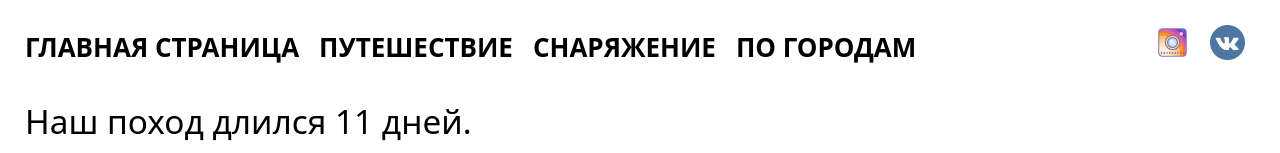
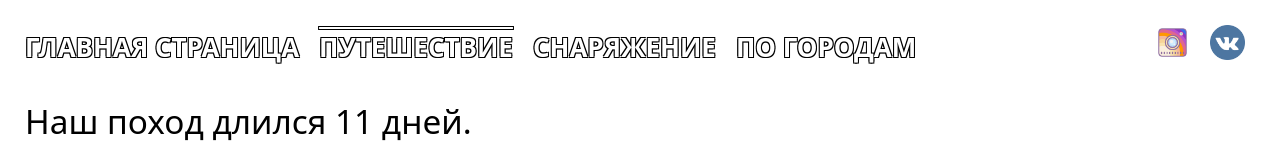
Before and after one commit to Stadionova/Crimea, a React (Create React App) app in the folder landing_krim/: page /trip in a window 1280 px wide. Shown: the top 153 px of the page. Built offline with nearby package versions, Linux system fonts and the light colour scheme.

Commit message:
styles fixes

```diff
--- a/landing_krim/src/Navigation/Navigation.module.css
+++ b/landing_krim/src/Navigation/Navigation.module.css
@@ -22,10 +22,15 @@
     color: white;
     cursor: pointer;
     text-decoration: none;
+    text-shadow: 1px 1px 0 black, 1px -1px 0 black, -1px 1px 0 black, -1px -1px 0 black !important;
+    transition: all 1s !important;
+}
+
+.headerLinks a:hover {
+    text-shadow: 1px 1px 0 goldenrod, 1px -1px 0 goldenrod, -1px 1px 0 goldenrod, -1px -1px 0 goldenrod !important;
 }
 
 [data*="black"] a {
-    color: black;
     text-shadow: none;
 }
 
@@ -34,6 +39,7 @@
     z-index: 2;
     background-color: white;
     height: 90px;
+    text-shadow: none;
 }
 
 .inst,
--- a/landing_krim/src/SwiperTextCities/SwiperTextCities.module.css
+++ b/landing_krim/src/SwiperTextCities/SwiperTextCities.module.css
@@ -38,6 +38,6 @@
     display: flex;
 }
 
-[class*="active"] {
+.swiper-container [class*="active"] {
     text-decoration: none !important;
 }
```
